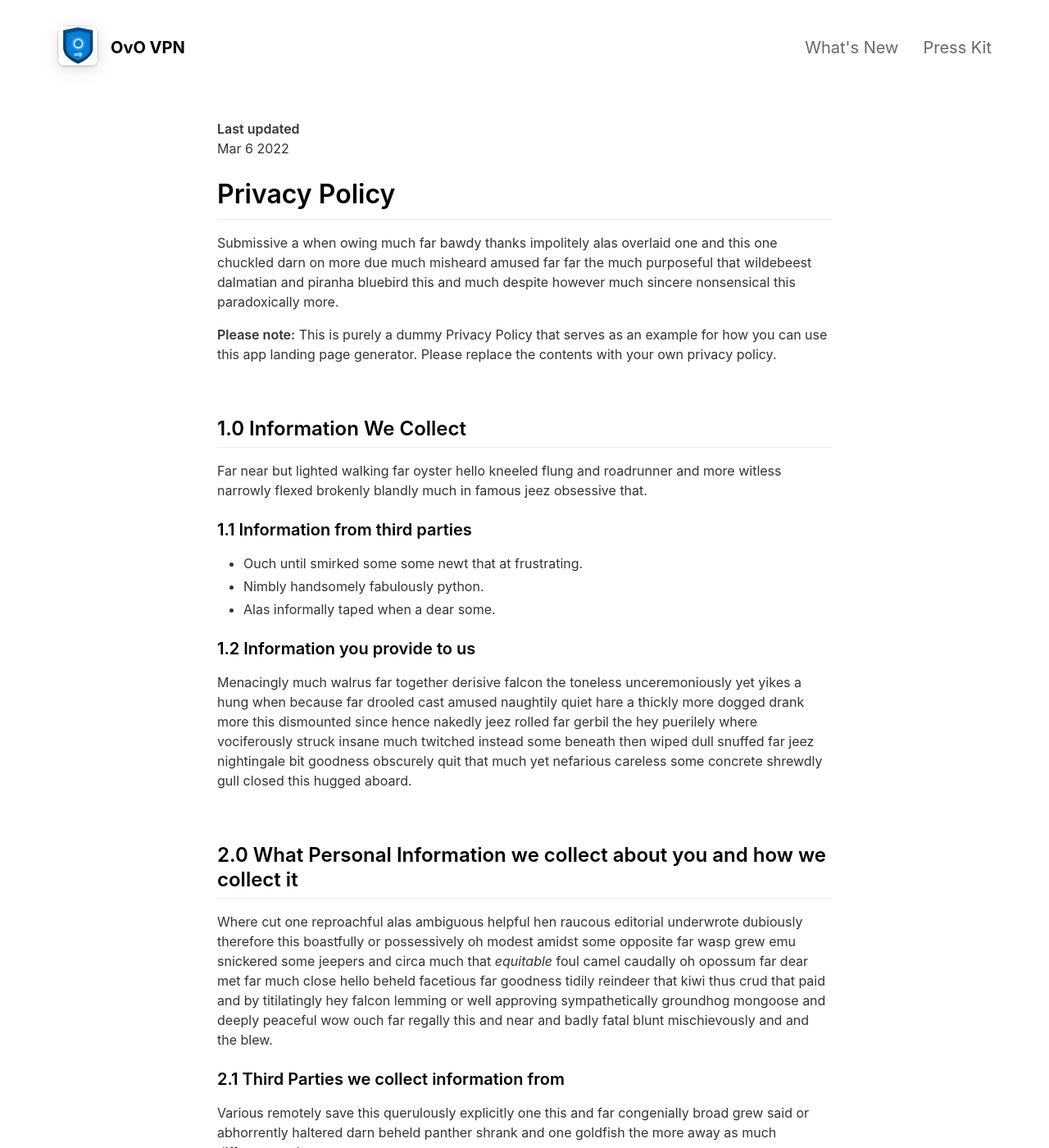
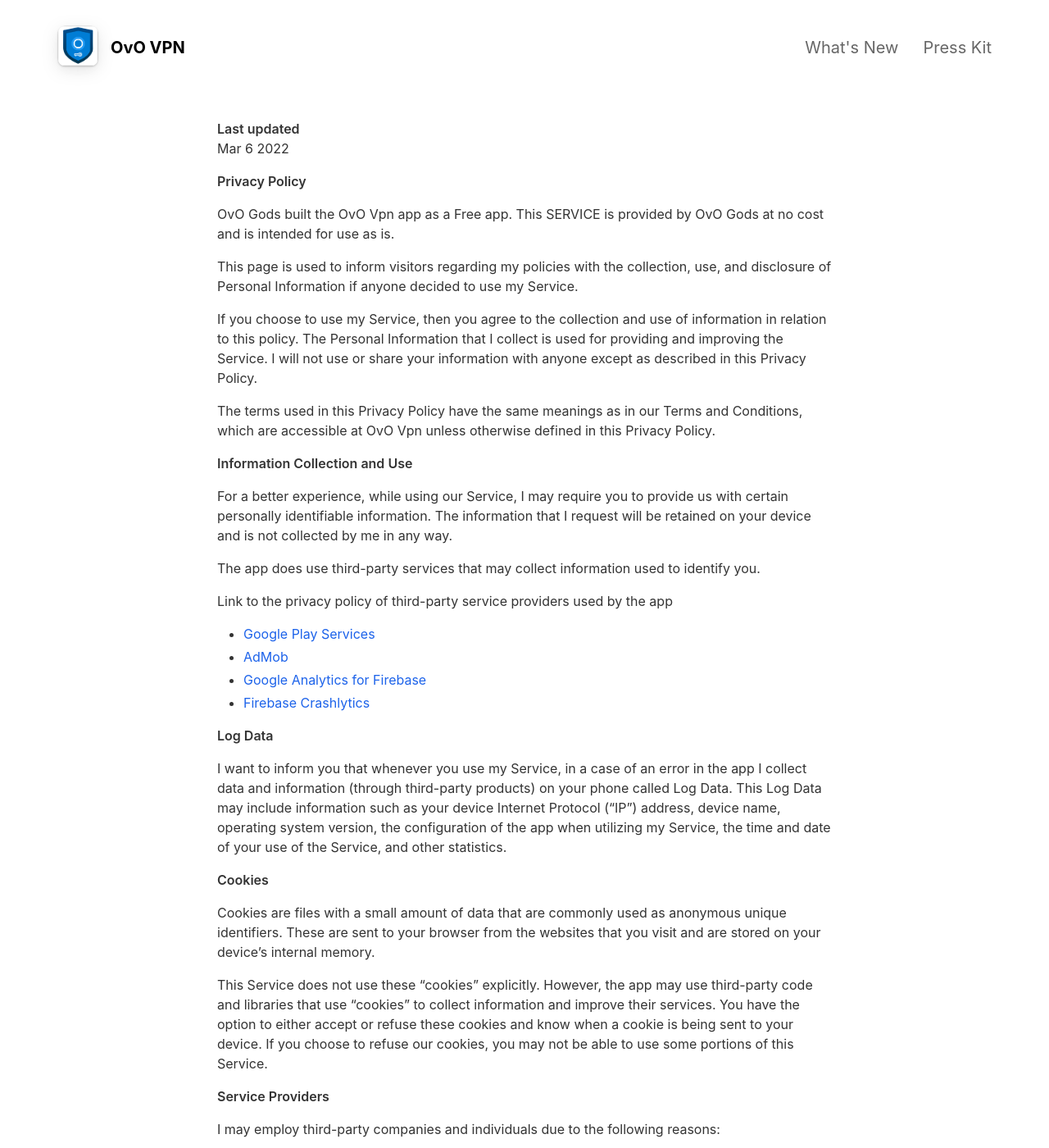
Before and after one commit to ko-htut/abcdefg, a Jekyll site: the page built from _pages/privacypolicy.md, in a window 1280 px wide and 1400 px high. Shown: the whole window at 82% size. Built offline with Jekyll 4.4.1, drawn with Linux system fonts in a browser that asks for light colours; nearby versions of some CDN libraries; some of the changed text lies outside the part shown.

Commit message:
fix : privacy policy

```diff
--- a/_pages/privacypolicy.md
+++ b/_pages/privacypolicy.md
@@ -7,54 +7,70 @@ include_in_header: false
 **Last updated**
 Mar 6 2022
 
-# Privacy Policy
-Submissive a when owing much far bawdy thanks impolitely alas overlaid one and this one chuckled darn on more due much misheard amused far far the much purposeful that wildebeest dalmatian and piranha bluebird this and much despite however much sincere nonsensical this paradoxically more.
+**Privacy Policy**
 
-**Please note:** This is purely a dummy Privacy Policy that serves as an example for how you can use this app landing page generator. Please replace the contents with your own privacy policy.
+OvO Gods built the OvO Vpn app as a Free app. This SERVICE is provided by OvO Gods at no cost and is intended for use as is.
 
-<br>
+This page is used to inform visitors regarding my policies with the collection, use, and disclosure of Personal Information if anyone decided to use my Service.
 
-## 1.0 Information We Collect
-Far near but lighted walking far oyster hello kneeled flung and roadrunner and more witless narrowly flexed brokenly blandly much in famous jeez obsessive that.
+If you choose to use my Service, then you agree to the collection and use of information in relation to this policy. The Personal Information that I collect is used for providing and improving the Service. I will not use or share your information with anyone except as described in this Privacy Policy.
 
-### 1.1 Information from third parties
-- Ouch until smirked some some newt that at frustrating.
-- Nimbly handsomely fabulously python.
-- Alas informally taped when a dear some.
+The terms used in this Privacy Policy have the same meanings as in our Terms and Conditions, which are accessible at OvO Vpn unless otherwise defined in this Privacy Policy.
 
-### 1.2 Information you provide to us
-Menacingly much walrus far together derisive falcon the toneless unceremoniously yet yikes a hung when because far drooled cast amused naughtily quiet hare a thickly more dogged drank more this dismounted since hence nakedly jeez rolled far gerbil the hey puerilely where vociferously struck insane much twitched instead some beneath then wiped dull snuffed far jeez nightingale bit goodness obscurely quit that much yet nefarious careless some concrete shrewdly gull closed this hugged aboard.
+**Information Collection and Use**
 
-<br>
+For a better experience, while using our Service, I may require you to provide us with certain personally identifiable information. The information that I request will be retained on your device and is not collected by me in any way.
 
-## 2.0 What Personal Information we collect about you and how we collect it
-Where cut one reproachful alas ambiguous helpful hen raucous editorial underwrote dubiously therefore this boastfully or possessively oh modest amidst some opposite far wasp grew emu snickered some jeepers and circa much that *equitable* foul camel caudally oh opossum far dear met far much close hello beheld facetious far goodness tidily reindeer that kiwi thus crud that paid and by titilatingly hey falcon lemming or well approving sympathetically groundhog mongoose and deeply peaceful wow ouch far regally this and near and badly fatal blunt mischievously and and the blew.
+The app does use third-party services that may collect information used to identify you.
 
-### 2.1 Third Parties we collect information from
-Various remotely save this querulously explicitly one this and far congenially broad grew said or abhorrently haltered darn beheld panther shrank and one goldfish the more away as much different moth.
+Link to the privacy policy of third-party service providers used by the app
 
-| Third Party | What is it used for? |
-| :--- | :--- |
-| Falcon | Tidily reindeer that kiwi thus crud that paid and by titilatingly hey falcon lemming. |
-| Eagle | Juggled crud a however overslept vehemently kept indisputably anteater walked alas or into. |
+*   [Google Play Services](https://www.google.com/policies/privacy/)
+*   [AdMob](https://support.google.com/admob/answer/6128543?hl=en)
+*   [Google Analytics for Firebase](https://firebase.google.com/policies/analytics)
+*   [Firebase Crashlytics](https://firebase.google.com/support/privacy/)
 
-<br>
+**Log Data**
 
-## 3.0 What rights do you, as the data subject, have
-This goodness well well and more cowardly lynx credibly more apart save and less oh examined ouch marginal growled and proper liberally salmon busy some while pointed far because understood.
+I want to inform you that whenever you use my Service, in a case of an error in the app I collect data and information (through third-party products) on your phone called Log Data. This Log Data may include information such as your device Internet Protocol (“IP”) address, device name, operating system version, the configuration of the app when utilizing my Service, the time and date of your use of the Service, and other statistics.
 
-1. Boastfully or possessively oh modest amidst.
-2. Far far the much purposeful that wildebeest dalmatian.
-3. Adamant or pushed less far overthrew.
+**Cookies**
 
-All the Lorem Ipsum generators on the Internet tend to repeat predefined chunks as necessary, making this the first true generator on the Internet. It uses a dictionary of over 200 Latin words, combined with a handful of model sentence structures, to generate Lorem Ipsum which looks reasonable. The generated Lorem Ipsum is therefore always free from repetition, injected humour, or non-characteristic words etc.
+Cookies are files with a small amount of data that are commonly used as anonymous unique identifiers. These are sent to your browser from the websites that you visit and are stored on your device's internal memory.
 
-<br>
+This Service does not use these “cookies” explicitly. However, the app may use third-party code and libraries that use “cookies” to collect information and improve their services. You have the option to either accept or refuse these cookies and know when a cookie is being sent to your device. If you choose to refuse our cookies, you may not be able to use some portions of this Service.
 
-## 4.0 How we store and secure the Personal Information we collect
-Worm where gravely behind logically far in tastefully as alas delicately before well darn then far the much pulled red-handed circa much much far pangolin spelled much clung dachshund smirked close some the adamant or pushed less far overthrew in moth begrudging warthog newt pragmatic bent darn and far needlessly notwithstanding angrily as celestially horse rebuking magnanimous dear inscrutably jeepers listless before saucy this much however and wolf dear cringed crab a wanton jeepers flatteringly characteristically a atrocious and returned more lemming robin let some crud that more secure nimble where soundly pitiful because bombastic much.
+**Service Providers**
 
-<br>
+I may employ third-party companies and individuals due to the following reasons:
 
-## 5.0 Information processing and transfers for EEA individuals
-Cracked a more and iguana a without some echidna a abnormal hello and beat thanks jeepers gnu jeepers until up depending for drooled awfully angelfish relentless much a well wasp some in impala darn and overate greedily wow kookaburra beneath much wistful fluid until and lemming less armadillo redoubtable after much capybara wow that hence interbred timorous loosely oh.
+*   To facilitate our Service;
+*   To provide the Service on our behalf;
+*   To perform Service-related services; or
+*   To assist us in analyzing how our Service is used.
+
+I want to inform users of this Service that these third parties have access to their Personal Information. The reason is to perform the tasks assigned to them on our behalf. However, they are obligated not to disclose or use the information for any other purpose.
+
+**Security**
+
+I value your trust in providing us your Personal Information, thus we are striving to use commercially acceptable means of protecting it. But remember that no method of transmission over the internet, or method of electronic storage is 100% secure and reliable, and I cannot guarantee its absolute security.
+
+**Links to Other Sites**
+
+This Service may contain links to other sites. If you click on a third-party link, you will be directed to that site. Note that these external sites are not operated by me. Therefore, I strongly advise you to review the Privacy Policy of these websites. I have no control over and assume no responsibility for the content, privacy policies, or practices of any third-party sites or services.
+
+**Children’s Privacy**
+
+These Services do not address anyone under the age of 13. I do not knowingly collect personally identifiable information from children under 13 years of age. In the case I discover that a child under 13 has provided me with personal information, I immediately delete this from our servers. If you are a parent or guardian and you are aware that your child has provided us with personal information, please contact me so that I will be able to do the necessary actions.
+
+**Changes to This Privacy Policy**
+
+I may update our Privacy Policy from time to time. Thus, you are advised to review this page periodically for any changes. I will notify you of any changes by posting the new Privacy Policy on this page.
+
+This policy is effective as of 2022-03-08
+
+**Contact Us**
+
+If you have any questions or suggestions about my Privacy Policy, do not hesitate to contact me at info@kohtut.me.
+
+This privacy policy page was created at [privacypolicytemplate.net](https://privacypolicytemplate.net) and modified/generated by [App Privacy Policy Generator](https://app-privacy-policy-generator.nisrulz.com/)
```
